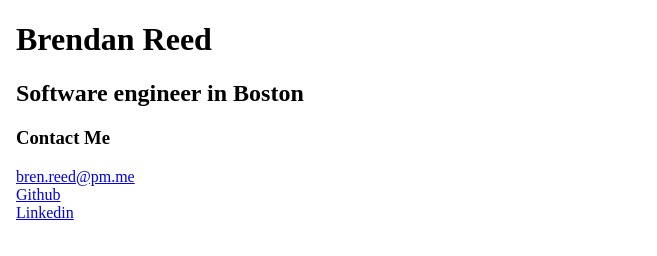
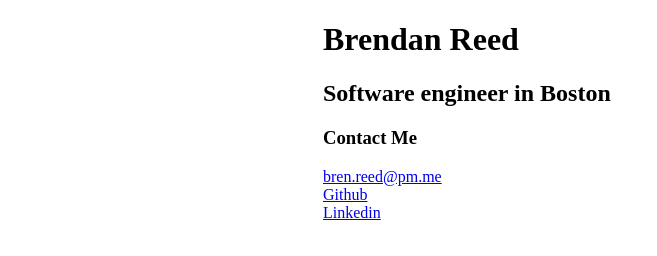
Before and after one commit to breedy231/site, a Gatsby site: page / in a window 1280 px wide. Shown: the whole page, without its empty margins (0-657 px from the left). Built offline with nearby package versions, Linux system fonts and the light colour scheme; Gatsby itself is replaced by a stand-in of ours.

Commit message:
started on adding layout

```diff
--- a/package.json
+++ b/package.json
@@ -18,6 +18,7 @@
     "@mdx-js/react": "^1.6.22",
     "babel-plugin-styled-components": "^1.12.0",
     "gatsby": "^2.29.1",
+    "gatsby-cli": "^2.16.2",
     "gatsby-plugin-mdx": "^1.7.0",
     "gatsby-plugin-styled-components": "^3.7.0",
     "gatsby-source-filesystem": "^2.8.0",
--- /dev/null
+++ b/src/components/layouts.js
@@ -0,0 +1,13 @@
+import React from "react"
+
+export default function Layout({ children }) {
+  return (
+    <div style={{ margin: `0 auto`, maxWidth: 650, padding: `0 1rem` }}>
+
+
+
+
+      {children}
+    </div>
+  )
+}
--- a/src/pages/index.js
+++ b/src/pages/index.js
@@ -1,5 +1,7 @@
 import React from "react"
 import styled from "styled-components"
+
+import Layout from "../components/layouts"
 
 
 
@@ -10,11 +12,11 @@ const Header = styled.h1`
 
 
 export default function Home() {
-  return <body>
-
+  return (
+      <Layout>
+        <body>
             <Header>Brendan Reed</Header>
             <h2>Software engineer in Boston</h2>
-
             <div>
                 <h3>Contact Me</h3>
                 <p>
@@ -26,4 +28,6 @@ export default function Home() {
                 </p>
             </div>
         </body>
+      </Layout>
+  )
 }
```
Also changed, not shown: 1 other file. Lines whose indentation alone changed are shown as unchanged.
